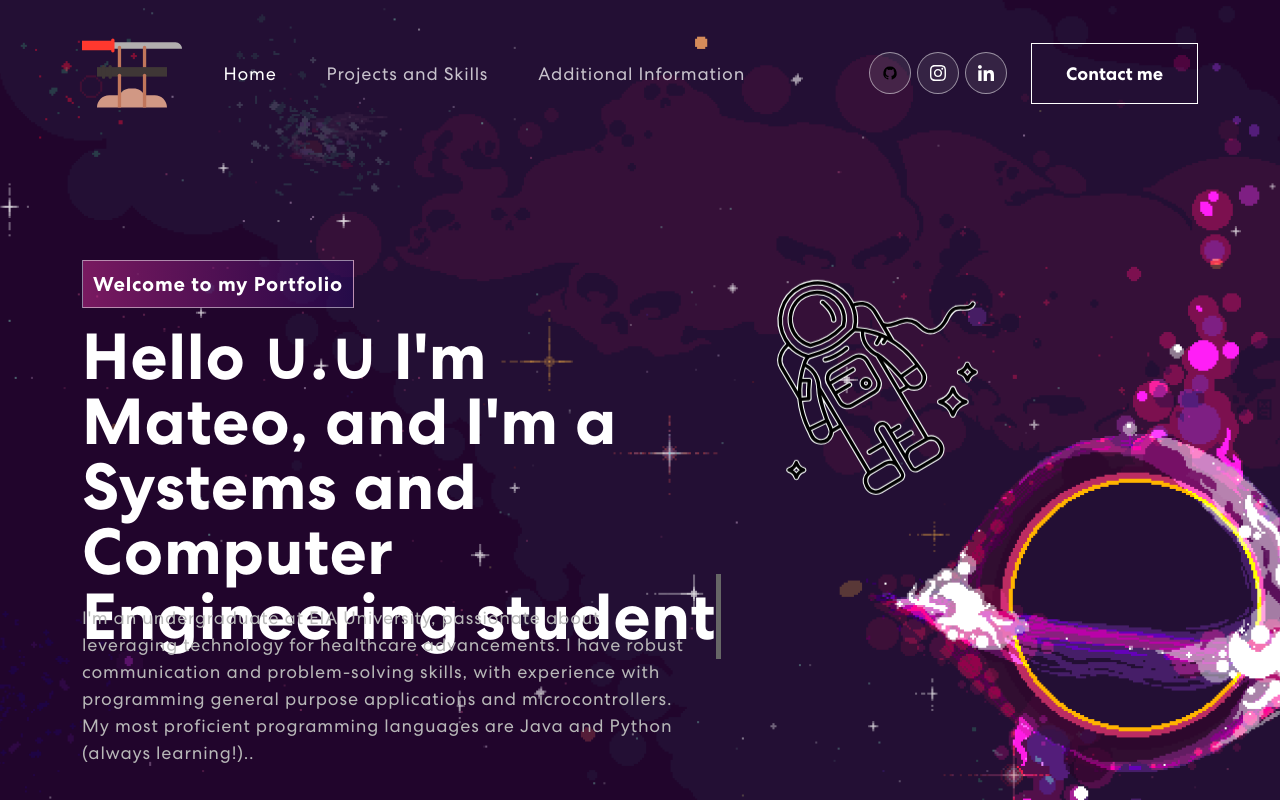
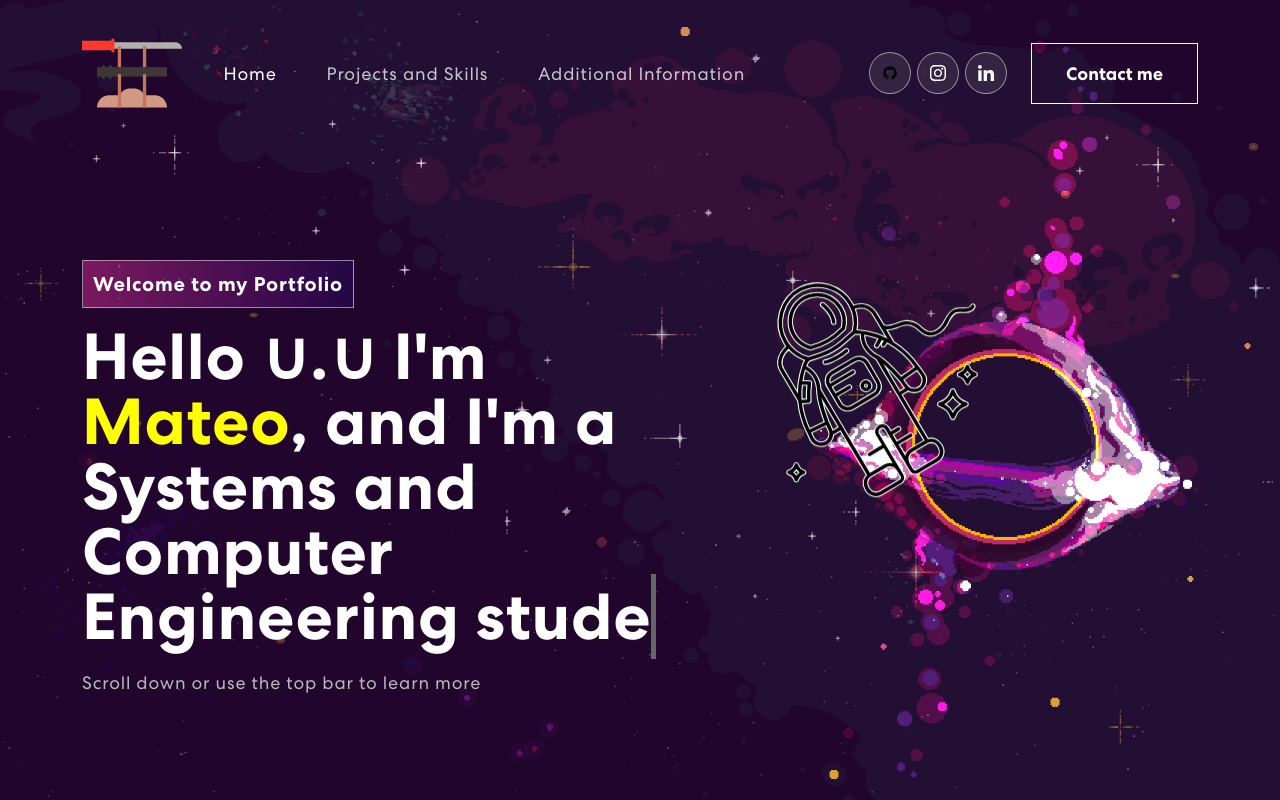
Before and after one commit to mateoavalose/WebEngineering2024-2, a React (Vite) app in the folder Portfolio/: page / in a window 1280 px wide. Shown: the top 800 px of the page. Built offline with nearby package versions, Linux system fonts and the light colour scheme.

Commit message:
Changed text from banner to additional info, fixed banner css height and changed my name's color

```diff
--- a/Portfolio/src/App.css
+++ b/Portfolio/src/App.css
@@ -243,7 +243,7 @@ nav.navbar .navbar-toggler[aria-expanded="true"] .navbar-toggler-icon {
   background-position: top center;
   background-size: cover;
   background-repeat: no-repeat;
-  height: 1100px;
+  min-height: 800px;
 }
 .banner .tagline {
   font-weight: 700;
@@ -258,7 +258,6 @@ nav.navbar .navbar-toggler[aria-expanded="true"] .navbar-toggler-icon {
 .banner h1 {
   font-size: 65px;
   font-weight: 700;
-  height: 4em;
   letter-spacing: 0.8px;
   line-height: 1;
   margin-bottom: 20px;
@@ -524,7 +523,6 @@ nav.navbar .navbar-toggler[aria-expanded="true"] .navbar-toggler-icon {
   background-position: top center;
   background-size: cover;
   background-repeat: no-repeat;
-  height: 1000px;
   overflow: hidden;
 }
 .add-info h1 {
--- a/Portfolio/src/components/Banner.tsx
+++ b/Portfolio/src/components/Banner.tsx
@@ -52,10 +52,8 @@ export const Banner = () => {
         <Row className="aligh-items-center">
           <Col xs={12} md={6} xl={7}>
             <span className="tagline">Welcome to my Portfolio</span>
-            <h1>{`Hello ∪.∪ I'm Mateo, and I'm`} <span className="txt-rotate"><span className="wrap">{text}</span></span></h1>
-                <p>I'm an undergraduate at EIA University, passionate about leveraging technology for healthcare advancements.
-                    I have robust communication and problem-solving skills, with experience with programming general purpose
-                    applications and microcontrollers. My most proficient programming languages are Java and Python (always learning!)..</p>
+            <h1>{} <span className="txt-rotate"><span className="wrap">Hello ∪.∪ I'm <span style={{color: "yellow"}}>Mateo</span>, and I'm {text}</span></span></h1>
+                <p>Scroll down or use the top bar to learn more</p>
           </Col>
           <Col xs={12} md={6} xl={3}>
                 <div className={"animate__animated animate__zoomIn"}>
--- a/Portfolio/src/components/Personal.tsx
+++ b/Portfolio/src/components/Personal.tsx
@@ -1,9 +1,22 @@
-
+import { Container, Row, Col } from 'react-bootstrap';
+import headShot from '../assets/img/headshot.png';
 
 export const Personal = () => {
     return (
-        <>
-            <h1>Personal</h1>
-        </>
+        <section className="peronal" id="personal">
+            <Container>
+                <Row>
+                    <Col md={6}>
+                        <img src={headShot} alt="img" />
+                    </Col>
+                    <Col md={6}>
+                        <h3>Get to know me!</h3>
+                        <p>I'm an undergraduate at EIA University, passionate about leveraging technology for healthcare advancements.
+                            I have robust communication and problem-solving skills, with experience with programming general purpose
+                            applications and microcontrollers. My most proficient programming languages are Java and Python (always learning!)..</p>
+                    </Col>
+                </Row>
+            </Container>
+        </section>
     )
 }
```
Also changed, not shown: Portfolio/src/assets/img/headshot.png (added).
